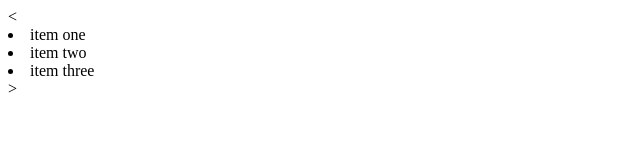
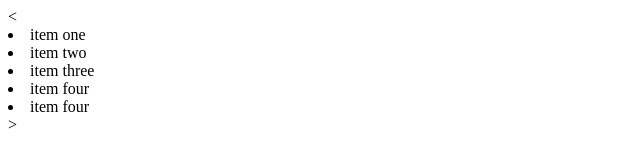
Before and after one commit to anya-chocolat/hello-world, a plain HTML site: page index.html in a window 1280 px wide. Shown: the whole page, without its empty margins (0-640 px from the left). Drawn offline with Linux system fonts and the light colour scheme.

Commit message:
this is another change just to test

```diff
--- a/index.html
+++ b/index.html
@@ -8,5 +8,7 @@
     <li>item one</li>
     <li>item two</li>
     <li>item three</li>
+    <li>item four</li>
+    <li>item four</li>
   </body>
 </html>>
```
